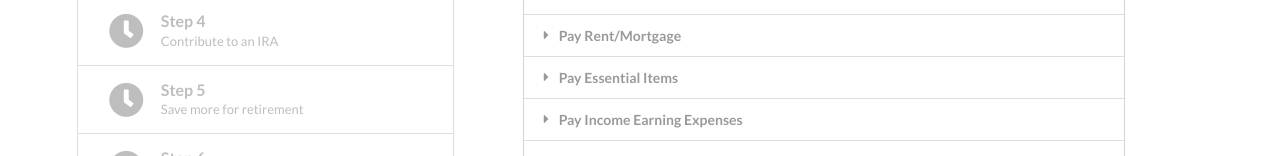
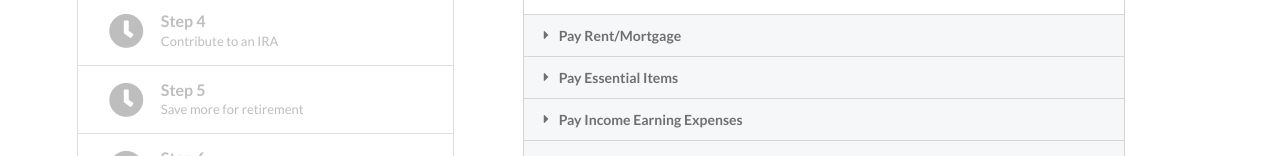
Before and after one commit to beehaa/hack-uci-2023, a plain HTML site: page index.html in a window 1280 px wide. Shown: the part 644-800 px from the top of the page. Drawn offline with nearby package versions, Linux system fonts and the light colour scheme.

Commit message:
background color on accordion titles

```diff
--- a/style.css
+++ b/style.css
@@ -20,6 +20,11 @@ header{
 .ui.attached.segment {
     /* padding: 1em; */
     border: none;
+}
+
+.ui.styled.accordion .accordion .title, .ui.styled.accordion .title {
+    color: rgb(0 0 0 / 55%);
+    background-color: #0034680a;
 }
 
 .ui.steps .step {
```
